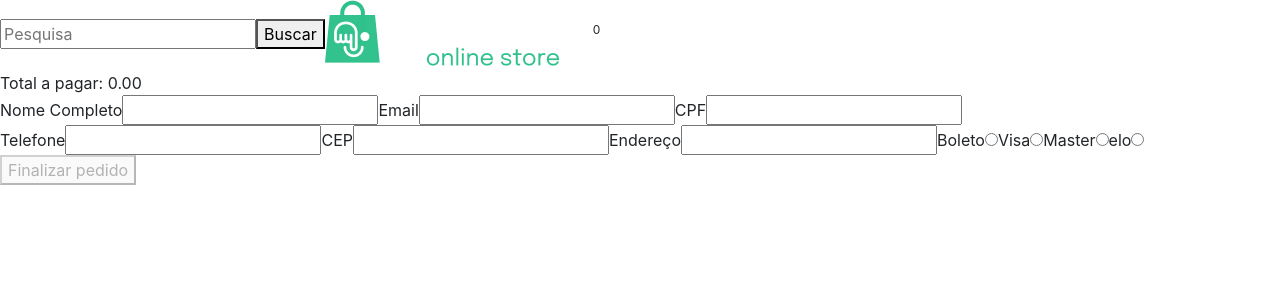
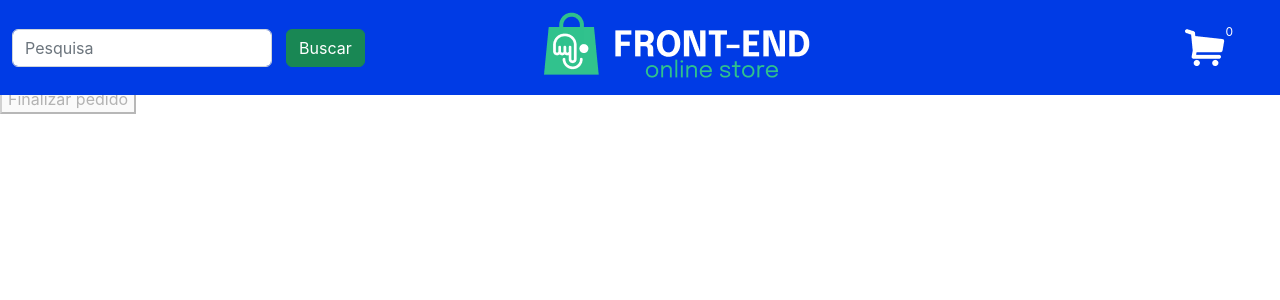
Before and after one commit to GeorgeSantosDev/front-end-online-store-project, a React (Create React App) app: page /checkout in a window 1280 px wide. Shown: the top 300 px of the page. Built offline with nearby package versions, Linux system fonts and the light colour scheme.

Commit message:
style: Stylize Header

```diff
--- a/src/components/Header.js
+++ b/src/components/Header.js
@@ -5,6 +5,7 @@ import { getLocalStorage } from '../services/storage';
 import StoreContext from '../context/StoreContext';
 import cart from '../images/Vector.png';
 import logo from '../images/logo.png';
+import '../styles/Header.css';
 
 function Header() {
   const { setProductList,
@@ -51,11 +52,13 @@ function Header() {
 
   return (
     <header>
+      <div className="header-elements-container">
         <label htmlFor="search">
           <input
             data-testid="query-input"
             type="text"
             id="search"
+            className="search-input form-control"
             placeholder="Pesquisa"
             value={ searchedProduct }
             onChange={ handleChange }
@@ -65,17 +68,22 @@ function Header() {
         <button
           data-testid="query-button"
           type="button"
+          className="btn btn-success"
           onClick={ handleClick }
         >
           Buscar
         </button>
+      </div>
 
-      <img src={ logo } alt="front-end store logo " />
-      <sup>{ quantityOfProducts }</sup>
+      <img src={ logo } alt="front-end store logo " className="logo" />
 
+      <div className="header-elements-container">
         <Link to="/shoppingcart" data-testid="shopping-cart-button">
           <img src={ cart } alt="cart icon" />
         </Link>
+
+        <sub>{ quantityOfProducts }</sub>
+      </div>
     </header>
   );
 }
--- /dev/null
+++ b/src/styles/Header.css
@@ -0,0 +1,23 @@
+header {
+  width: 100%;
+  display: flex;
+  justify-content: space-between;
+  position: fixed;
+  background: #003BE5;
+  padding: 12px;
+}
+
+.logo {
+  margin-right: 230px;
+}
+
+.header-elements-container {
+  color: #fff;
+  display: flex;
+  align-self: center;
+  margin-right: 35px;
+}
+
+.search-input {
+  width: 95%;
+}
```
Lines whose indentation alone changed are shown as unchanged.
